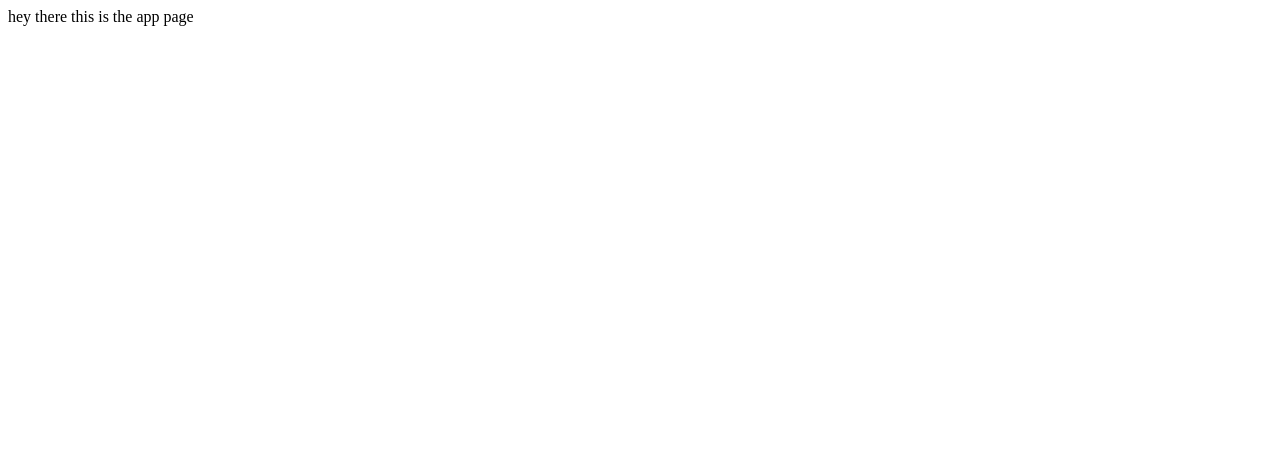
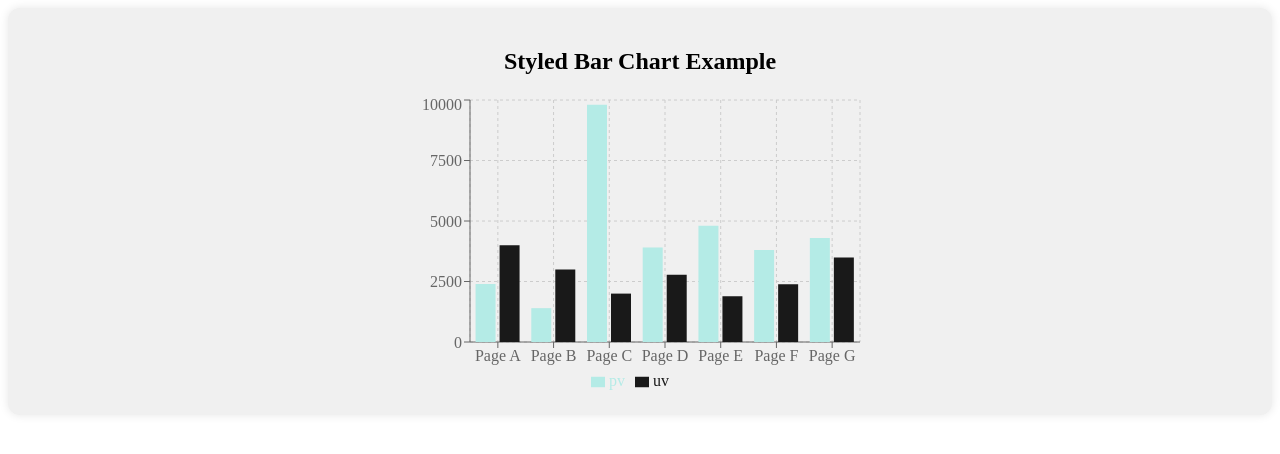
Before and after one commit to krishnakumarmahakul/dsde-blockchain-hms-analytics-frontend, a React (Vite) app: page / in a window 1280 px wide. Shown: the top 454 px of the page. Built offline with nearby package versions, Linux system fonts and the light colour scheme.

Commit message:
FEST015:Barchart

```diff
--- a/package.json
+++ b/package.json
@@ -16,6 +16,7 @@
     "react-dom": "^19.0.0",
     "react-redux": "^9.2.0",
     "react-router-dom": "^7.2.0",
+    "recharts": "^2.15.1",
     "styled-components": "^6.1.15"
   },
   "devDependencies": {
--- a/src/App.jsx
+++ b/src/App.jsx
@@ -1,12 +1,12 @@
 import { useSelector, useDispatch } from "react-redux";
 import './App.css'
-
+import Barchart from "./components/visualisation/Barchart"
 function App() {
 
 
   return (
     <>
-    hey  there this is the app page
+    <Barchart/>
     </>
   )
 }
--- /dev/null
+++ b/src/components/visualisation/Barchart.jsx
@@ -0,0 +1,51 @@
+import { useState } from 'react';
+import React from 'react';
+import styled from 'styled-components';
+import { BarChart, Bar, Rectangle, XAxis, YAxis, CartesianGrid, Tooltip, Legend, ResponsiveContainer } from 'recharts';
+
+const data = [
+  { name: 'Page A', uv: 4000, pv: 2400, amt: 2400 },
+  { name: 'Page B', uv: 3000, pv: 1398, amt: 2210 },
+  { name: 'Page C', uv: 2000, pv: 9800, amt: 2290 },
+  { name: 'Page D', uv: 2780, pv: 3908, amt: 2000 },
+  { name: 'Page E', uv: 1890, pv: 4800, amt: 2181 },
+  { name: 'Page F', uv: 2390, pv: 3800, amt: 2500 },
+  { name: 'Page G', uv: 3490, pv: 4300, amt: 2100 },
+];
+
+const Container = styled.div`
+  display: flex;
+  flex-direction: column;
+  align-items: center;
+  padding: 20px;
+  background-color: #f0f0f0;
+  border-radius: 12px;
+  box-shadow: 0 0 10px rgba(0, 0, 0, 0.1);
+
+`;
+
+function Barchart() {
+  const [count, setCount] = useState(0);
+
+  return (
+    <Container>
+      <h2>Styled Bar Chart Example</h2>
+      <BarChart
+        width={500}
+        height={300}
+        data={data}
+        margin={{ top: 5, right: 30, left: 20, bottom: 5 }}
+      >
+        <CartesianGrid strokeDasharray="3 3" />
+        <XAxis dataKey="name" />
+        <YAxis />
+        <Tooltip />
+        <Legend />
+        <Bar dataKey="pv" fill="#B4EBE6" activeBar={<Rectangle fill="red" stroke="blue" />} />
+        <Bar dataKey="uv" fill="#191919" activeBar={<Rectangle fill="gold" stroke="purple" />} />
+      </BarChart>
+    </Container>
+  );
+}
+
+export default Barchart;
```
Also changed, not shown: 1 other file (tests, documents, lock files or other folders).
